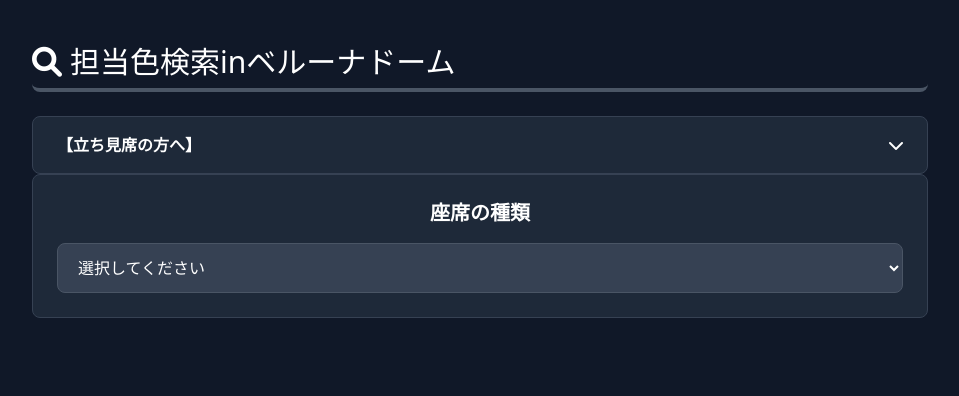
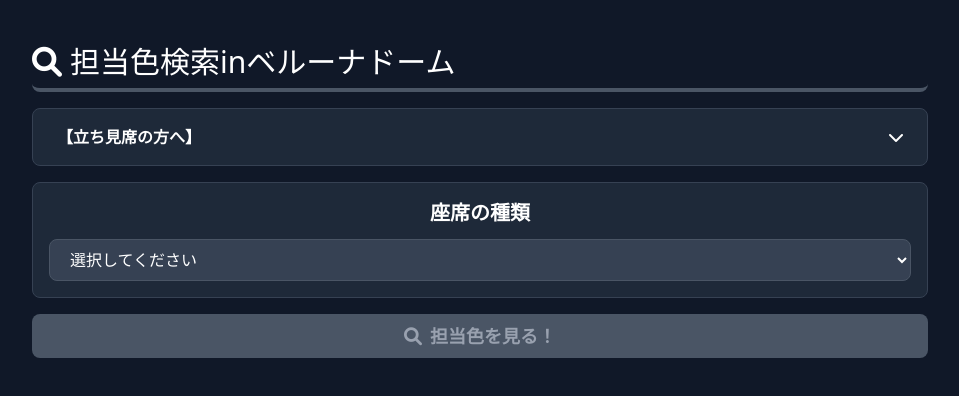
Before and after one commit to Yu-Takasaki/aqours6thcolor, a Next.js app: page / in a window 1280 px wide. Shown: the top 396 px of the page, without its empty margins (160-1119 px from the left). Built offline with nearby package versions, Linux system fonts and the light colour scheme.

Commit message:
全体的に余白を狭めてなるべく一つの画面に収まるように対応

```diff
--- a/src/app/_components/BaseSelector.tsx
+++ b/src/app/_components/BaseSelector.tsx
@@ -11,11 +11,11 @@
   const baseOptions = getBaseOptions(seatType);
 
   return (
-    <div className="bg-gray-800 rounded-lg border border-gray-700 p-6">
-      <h4 className="text-xl font-semibold text-center mb-4">塁側</h4>
-      <p className="text-gray-400 text-sm mb-4">200番台はネット裏になります。</p>
+    <div className="bg-gray-800 rounded-lg border border-gray-700 p-4">
+      <h4 className="text-xl font-semibold text-center mb-3">塁側</h4>
+      <p className="text-gray-400 text-sm mb-3">200番台はネット裏になります。</p>
       <select
-        className="w-full px-4 py-3 bg-gray-700 border border-gray-600 rounded-lg text-white focus:outline-none focus:ring-2 focus:ring-blue-500"
+        className="w-full px-4 py-2 bg-gray-700 border border-gray-600 rounded-lg text-white focus:outline-none focus:ring-2 focus:ring-blue-500"
         value={value}
         onChange={(e) => onChange(e.target.value)}
         disabled={!seatType}
--- a/src/app/_components/BlockSelector.tsx
+++ b/src/app/_components/BlockSelector.tsx
@@ -12,10 +12,10 @@
   const blockOptions = getBlockOptions(seatType, base);
 
   return (
-    <div className="bg-gray-800 rounded-lg border border-gray-700 p-6">
-      <h4 className="text-xl font-semibold text-center mb-4">ブロック番号</h4>
+    <div className="bg-gray-800 rounded-lg border border-gray-700 p-4">
+      <h4 className="text-xl font-semibold text-center mb-3">ブロック番号</h4>
       <select
-        className="w-full px-4 py-3 bg-gray-700 border border-gray-600 rounded-lg text-white focus:outline-none focus:ring-2 focus:ring-blue-500"
+        className="w-full px-4 py-2 bg-gray-700 border border-gray-600 rounded-lg text-white focus:outline-none focus:ring-2 focus:ring-blue-500"
         value={value}
         onChange={(e) => onChange(e.target.value)}
         disabled={!base}
--- a/src/app/_components/InfoAccordion.tsx
+++ b/src/app/_components/InfoAccordion.tsx
@@ -6,7 +6,7 @@
   const [isOpen, setIsOpen] = useState(false);
 
   return (
-    <div className="bg-gray-800 rounded-lg border border-gray-700">
+    <div className="bg-gray-800 rounded-lg border border-gray-700 mb-4">
       <button
         className="w-full px-6 py-4 text-left font-semibold flex items-center justify-between hover:bg-gray-700 transition-colors"
         onClick={() => setIsOpen(!isOpen)}
--- a/src/app/_components/ResultModal.tsx
+++ b/src/app/_components/ResultModal.tsx
@@ -1,4 +1,4 @@
-import React from "react";
+import React, { useEffect, useState } from "react";
 
 interface ResultModalProps {
   isOpen: boolean;
@@ -12,11 +12,28 @@
 }
 
 export default function ResultModal({ isOpen, onClose, result }: ResultModalProps) {
-  if (!isOpen) return null;
+  const [show, setShow] = useState(isOpen);
+  const [visible, setVisible] = useState(isOpen);
+
+  useEffect(() => {
+    if (isOpen) {
+      setShow(true);
+      setTimeout(() => setVisible(true), 10); // 10msでopacity:1に
+    } else {
+      setVisible(false);
+      const timer = setTimeout(() => setShow(false), 500); // 0.5秒後にDOM削除
+      return () => clearTimeout(timer);
+    }
+  }, [isOpen]);
+
+  if (!show) return null;
 
   return (
-    <div className="fixed inset-0 bg-black bg-opacity-50 flex items-center justify-center z-50">
-      <div className="bg-gray-800 rounded-lg p-8 max-w-md w-full mx-4">
+    <div
+      className={`fixed inset-0 flex items-center justify-center z-50 transition-opacity duration-500 ${visible ? 'opacity-100 bg-black bg-opacity-50' : 'opacity-0 bg-black bg-opacity-0'}`}
+      style={{ pointerEvents: visible ? 'auto' : 'none' }}
+    >
+      <div className={`bg-gray-800 rounded-lg p-8 max-w-md w-full mx-4 transition-opacity duration-500 ${visible ? 'opacity-100' : 'opacity-0'}`}>
         <div className="text-center">
           <div className="mb-4">
             <img
--- a/src/app/_components/RowNumberSelector.tsx
+++ b/src/app/_components/RowNumberSelector.tsx
@@ -19,10 +19,10 @@
   const rowOptions = getRowOptions(seatType, base, block);
 
   return (
-    <div className="bg-gray-800 rounded-lg border border-gray-700 p-6">
-      <h4 className="text-xl font-semibold text-center mb-4">列(段)</h4>
+    <div className="bg-gray-800 rounded-lg border border-gray-700 p-4">
+      <h4 className="text-xl font-semibold text-center mb-3">列(段)</h4>
       <select
-        className="w-full px-4 py-3 bg-gray-700 border border-gray-600 rounded-lg text-white focus:outline-none focus:ring-2 focus:ring-blue-500"
+        className="w-full px-4 py-2 bg-gray-700 border border-gray-600 rounded-lg text-white focus:outline-none focus:ring-2 focus:ring-blue-500"
         value={row}
         onChange={(e) => onRowChange(e.target.value)}
         disabled={!block}
--- a/src/app/_components/SeatTypeSelector.tsx
+++ b/src/app/_components/SeatTypeSelector.tsx
@@ -7,10 +7,10 @@
 
 export default function SeatTypeSelector({ value, onChange }: SeatTypeSelectorProps) {
   return (
-    <div className="bg-gray-800 rounded-lg border border-gray-700 p-6">
-      <h4 className="text-xl font-semibold text-center mb-4">座席の種類</h4>
+    <div className="bg-gray-800 rounded-lg border border-gray-700 p-4">
+      <h4 className="text-xl font-semibold text-center mb-3">座席の種類</h4>
       <select
-        className="w-full px-4 py-3 bg-gray-700 border border-gray-600 rounded-lg text-white focus:outline-none focus:ring-2 focus:ring-blue-500"
+        className="w-full px-4 py-2 bg-gray-700 border border-gray-600 rounded-lg text-white focus:outline-none focus:ring-2 focus:ring-blue-500"
         value={value}
         onChange={(e) => onChange(e.target.value)}
       >
--- a/src/app/page.tsx
+++ b/src/app/page.tsx
@@ -91,6 +91,52 @@
     setErrors(prev => ({ ...prev, number: !validateField(value, "number") }));
   };
 
+  // 検索処理
+  const handleSearch = () => {
+    // バリデーション
+    const isSeatTypeValid = validateField(seatType, "seatType");
+    const isBaseValid = seatType === "other" ? validateField(base, "base") : true;
+    const isBlockValid = seatType === "other" ? validateField(block, "block") : true;
+    const isRowValid = seatType === "other" ? validateField(row, "row") : true;
+
+    if (!isSeatTypeValid || !isBaseValid || !isBlockValid || !isRowValid) {
+      return;
+    }
+
+    try {
+      let member: string;
+
+      // スタンド席以外（アリーナ、フィールドシート）
+      if (seatType !== "other") {
+        member = "chika"; // 高海千歌（みかん色）
+      } else {
+        // スタンド席の場合
+        const seatRow = Number(row);
+        member = findColor(block, seatRow);
+      }
+
+      const resultData = getResult(member);
+      setResult(resultData);
+      setShowModal(true);
+    } catch (error) {
+      const errorResult = getResult("error");
+      setResult(errorResult);
+      setShowModal(true);
+    }
+  };
+
+  // 検索ボタンの有効/無効状態
+  const isSearchButtonEnabled = () => {
+    if (!seatType) return false;
+
+    if (seatType === "other") {
+      return Boolean(base && block && row &&
+             !errors.base && !errors.block && !errors.row);
+    }
+
+    return true; // アリーナ、フィールドシートの場合は常に有効
+  };
+
   return (
     <div className="min-h-screen bg-gray-900 text-white">
       <div className="container mx-auto px-4 py-8">
@@ -100,10 +146,10 @@
             担当色検索inベルーナドーム
           </h2>
 
-          <div className="mt-6">
+          <div className="mt-4">
             <InfoAccordion />
 
-            <div className="space-y-6">
+            <div className="space-y-4">
               <SeatTypeSelector
                 value={seatType}
                 onChange={handleSeatTypeChange}
@@ -138,10 +184,10 @@
             </div>
 
             {/* 検索ボタン */}
-            {/* <div className="mt-8 mb-6">
+            <div className="mt-4 mb-8">
               <div className="w-full">
                 <button
-                  className={`w-full py-4 px-6 rounded-lg text-lg font-semibold transition-all duration-200 flex items-center justify-center ${
+                  className={`w-full py-2 px-6 rounded-lg text-lg font-semibold transition-all duration-200 flex items-center justify-center ${
                     isSearchButtonEnabled()
                       ? 'bg-gradient-to-r from-red-500 to-orange-500 text-white hover:from-red-600 hover:to-orange-600'
                       : 'bg-gray-600 text-gray-400 cursor-not-allowed'
@@ -153,7 +199,7 @@
                   <span>担当色を見る！</span>
                 </button>
               </div>
-            </div> */}
+            </div>
           </div>
         </article>
       </div>
```
